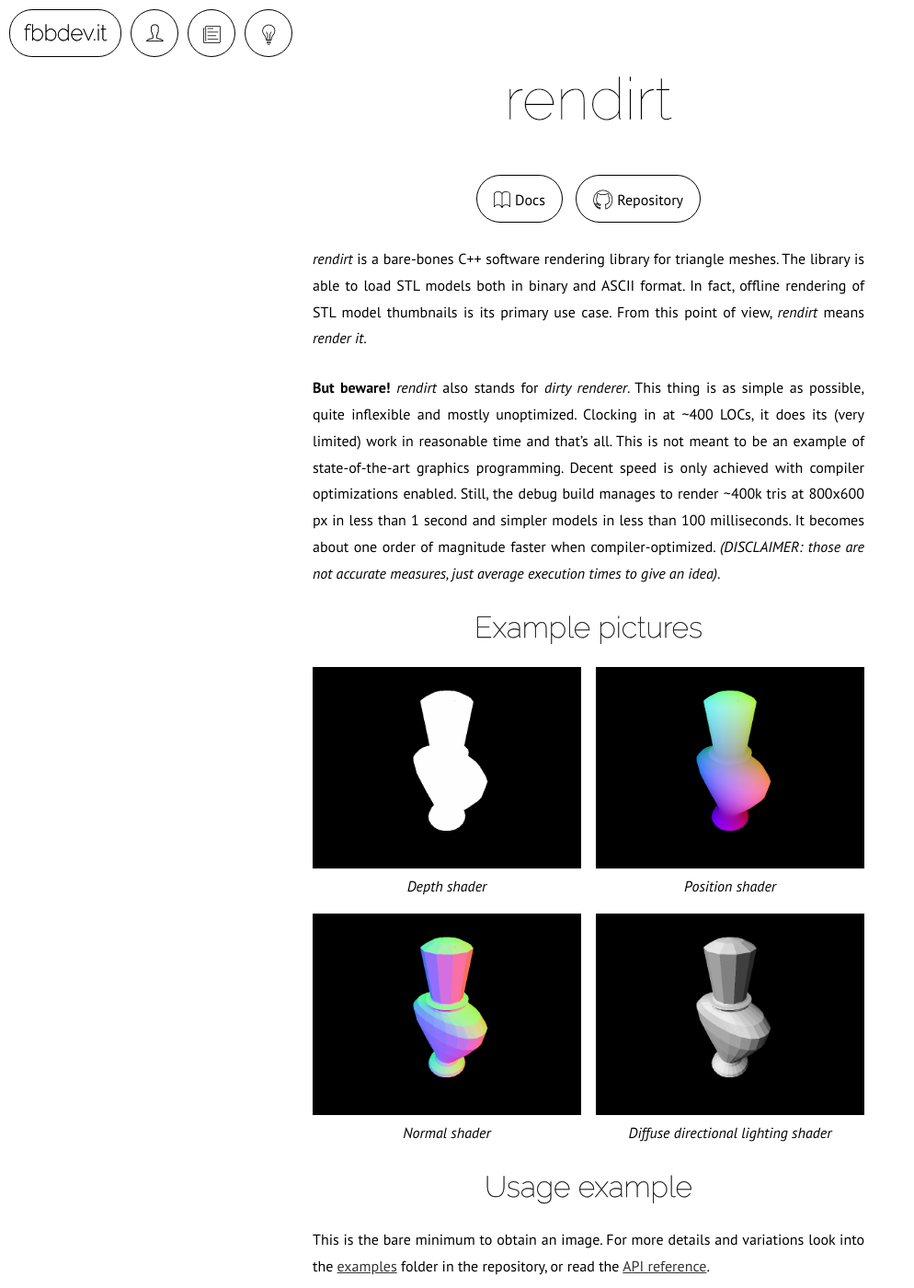
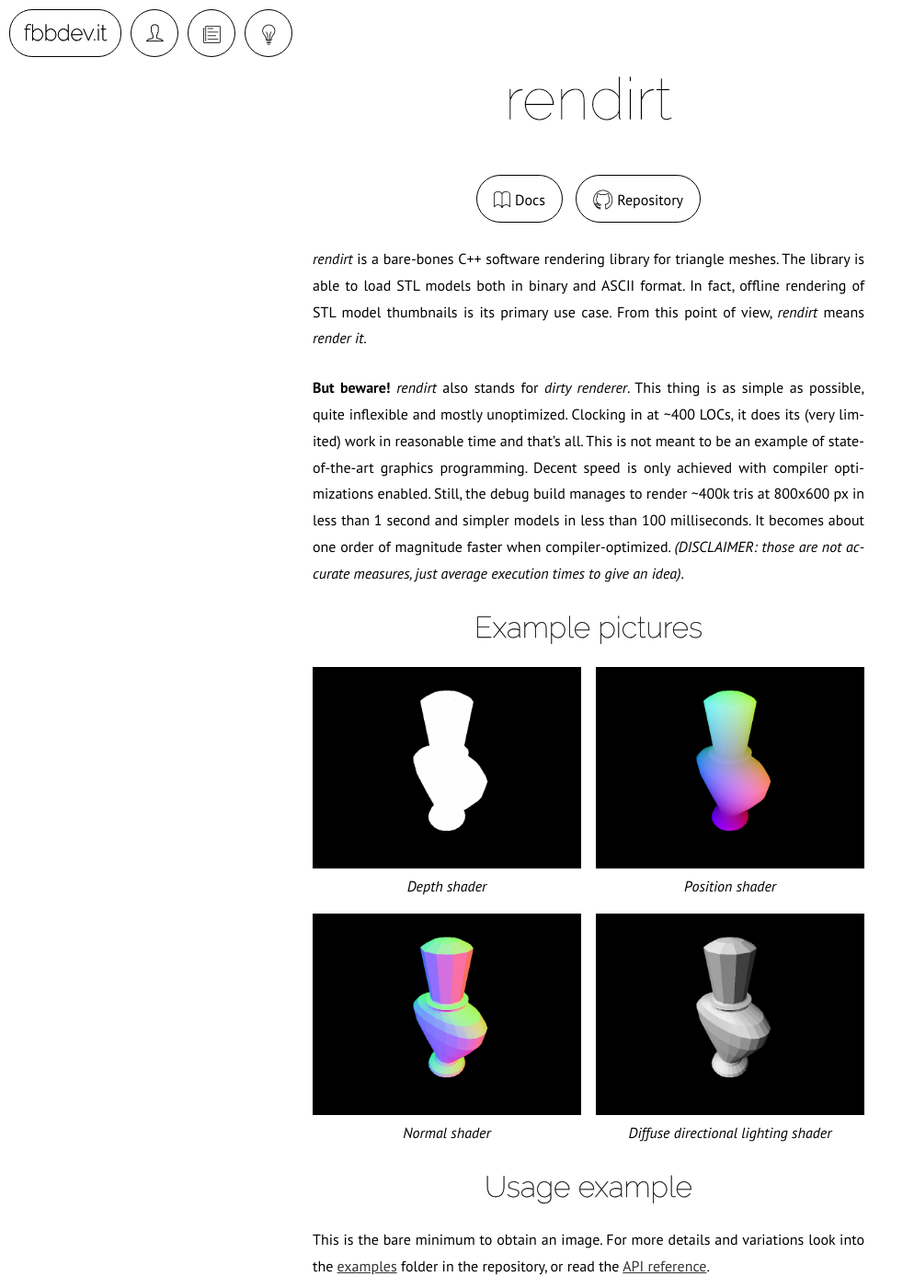
Before and after one commit to fbbdev/fbbdev.github.io, a Jekyll site: the page built from _projects/rendirt.md, in a window 1280 px wide and 1400 px high. Shown: the whole window at 92% size, without its empty margins (0-994 px from the left). Built offline with Jekyll 4.4.1, drawn with Linux system fonts in a browser that asks for light colours.

Commit message:
Enable auto hyphenation in articles

```diff
--- a/_sass/article.scss
+++ b/_sass/article.scss
@@ -32,6 +32,10 @@
         max-width: $text-width;
 
         text-align: justify;
+        hyphens: auto;
+        -ms-hyphens: auto;
+        -moz-hyphens: auto;
+        -webkit-hyphens: auto;
     }
 
     h1, h2, h3, h4, h5, h6 {
@@ -63,7 +67,7 @@
         font-size: 1.2em;
     }
 
-    p, ul, ol, div, hr, table {
+    p, ul, ol, div, hr, figure, table {
         margin: 0;
         margin-bottom: $par-spacing;
 
@@ -84,9 +88,6 @@
     }
 
     figure {
-        max-width: $text-width;
-        margin: $par-spacing 0;
-
         img {
             display: block;
             margin: 0;
```
